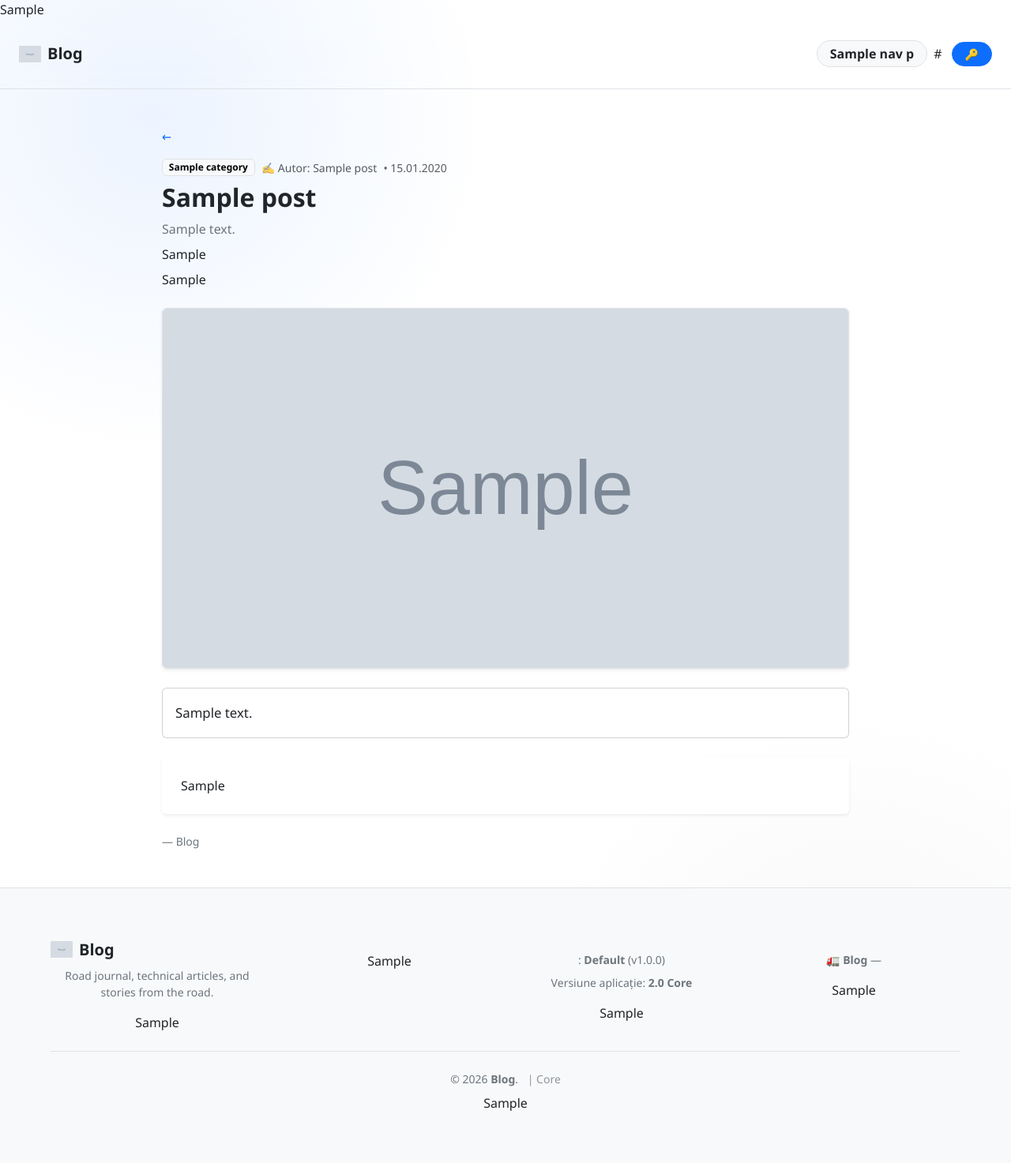
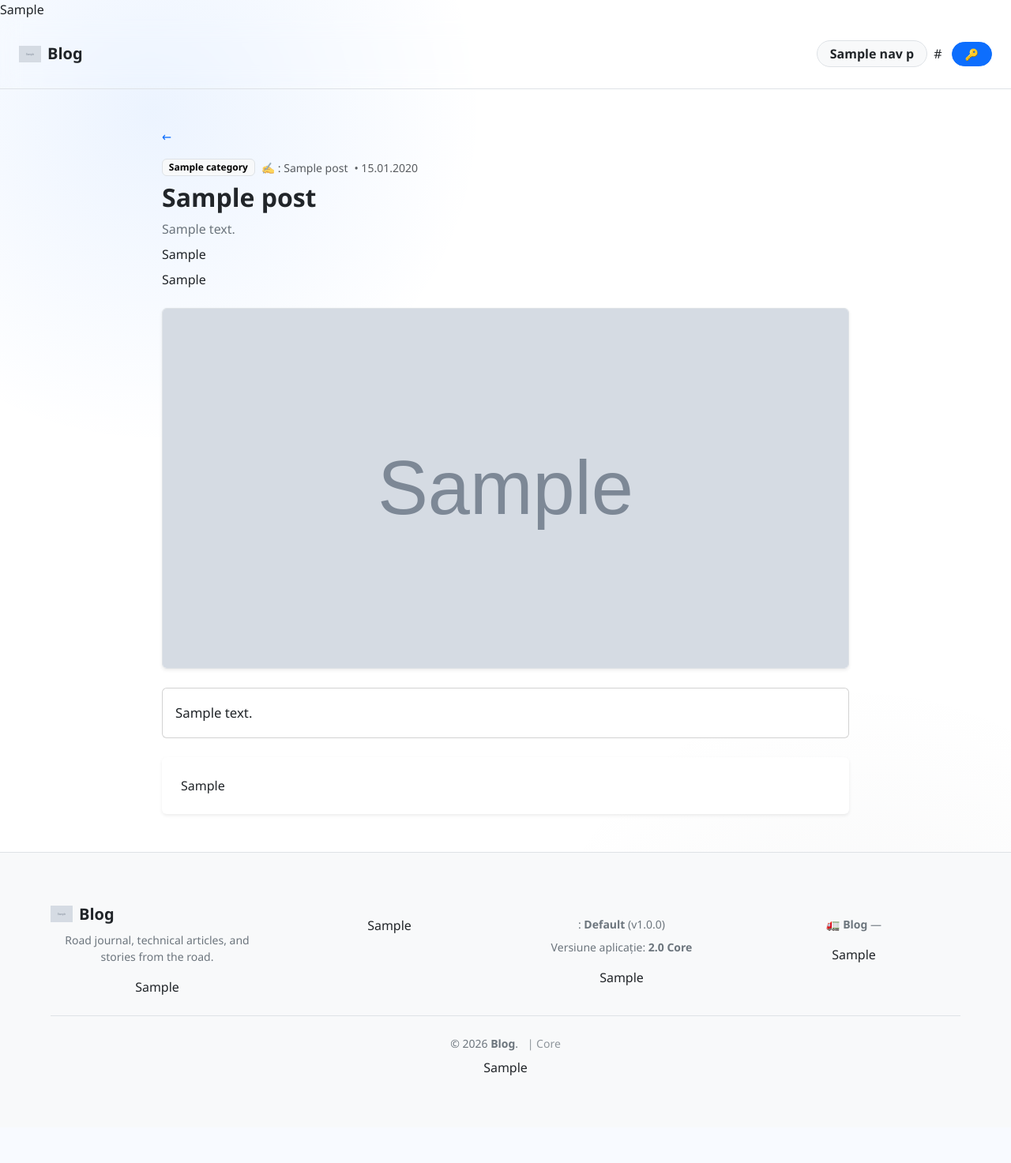
Before and after one commit to vlahx/app-blog, a FastAPI app: template app/themes/minimal/templates/blog/post.html in a window 1280 px wide. Shown: the whole page at 79% size. After the commit the page ends 1362 px from the top, so only its background shows below. Run offline with FastAPI, Linux system fonts and the light colour scheme; the template is opened without the code that fills it: most values are stand-ins (such as "Sample title", 1, 10 or a date in 2020); grey boxes marked "Sample" are stand-in pictures; parts of the project's set-up code (start-up, migrations or seed data) failed here and were passed over; some libraries are stand-ins or nearby versions.

Commit message:
feat: Translate Author label (Autor/Author) and remove hardcoded bottom author block in single post view

```diff
--- a/app/locales/en.json
+++ b/app/locales/en.json
@@ -6,6 +6,7 @@
   },
   "translations": {
     "blog.empty.title": "No posts yet",
+    "blog.author": "Author",
     "blog.empty.description": "The first post will appear soon. In the meantime, you can explore the available categories.",
     "blog.empty.cta": "Create the first post",
     "blog.notFound.message": "There is no article with the slug:",
--- a/app/locales/ro.json
+++ b/app/locales/ro.json
@@ -6,6 +6,7 @@
   },
   "translations": {
     "blog.empty.title": "No posts yet",
+    "blog.author": "Autor",
     "blog.empty.description": "The first post will appear soon. In the meantime, you can explore the available categories.",
     "blog.empty.cta": "Create the first post",
     "blog.notFound.message": "There is no article with the slug:",
--- a/app/themes/minimal/templates/blog/post.html
+++ b/app/themes/minimal/templates/blog/post.html
@@ -18,7 +18,7 @@
             <span class="badge text-bg-light border">{{ post.category }}</span>
           {% endif %}
           {% if post.author_name %}
-            <small class="text-muted">✍️ Autor: {{ post.author_name }}</small>
+            <small class="text-muted">✍️ {{ t_safe(translations, 'blog.author', 'Autor') }}: {{ post.author_name }}</small>
           {% endif %}
           {% if post.published_at %}
             <small class="text-muted">• {{ post.published_at_utc.strftime("%d.%m.%Y") }}</small>
@@ -61,10 +61,6 @@
         </div>
       </div>
       {% endif %}
-
-      <footer class="mt-4 d-flex flex-wrap justify-content-between gap-2 align-items-center">
-        <small class="text-secondary">{{ t_safe(translations, 'home.postPage.byRoad') }} — {{ site_display_name() }}</small>
-      </footer>
     </div>
   </div>
 </article>
--- a/app/themes/minimal/templates/partials/blog/post_card.html
+++ b/app/themes/minimal/templates/partials/blog/post_card.html
@@ -12,7 +12,7 @@
         <span class="badge text-bg-light border">{{ post.category }}</span>
       {% endif %}
       {% if post.author_name %}
-        <small class="text-muted">✍️ Autor: {{ post.author_name }}</small>
+        <small class="text-muted">✍️ {{ t_safe(translations, 'blog.author', 'Autor') }}: {{ post.author_name }}</small>
       {% endif %}
       {% if post.published_at %}
         <small class="text-muted">• {{ post.published_at.strftime("%d.%m.%Y") }}</small>
```
Also changed, not shown: 1 other file.
